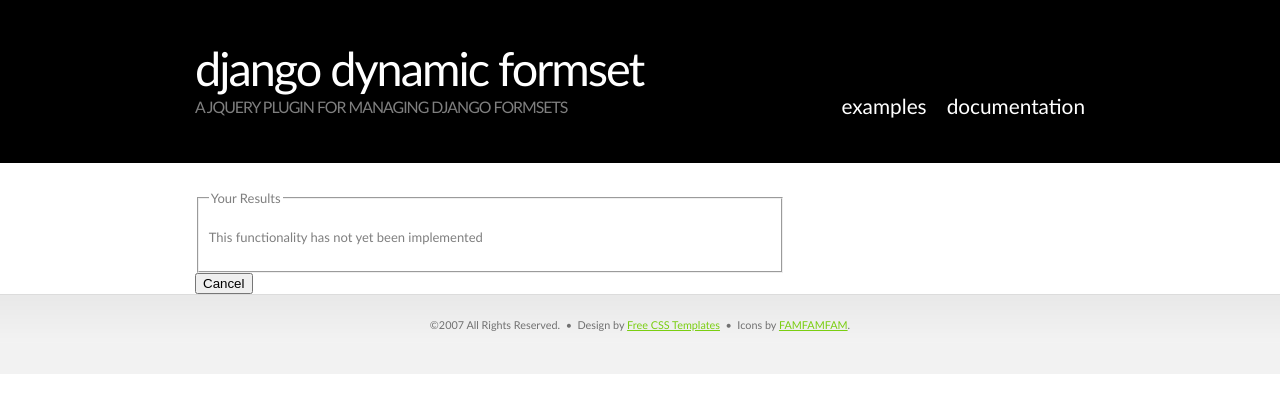
After one commit to shearichard/spellsplash, a Django app: template splsplsh_project/templates/spellweb/display_results.html in a window 1280 px wide. The commit adds this page. Shown: the top 413 px of the page. Run offline with Django 3.2, Linux system fonts and the light colour scheme; the template is opened without the code that fills it, so the values that code supplies are empty.

Commit message:
Placeholder templates/views etc for the 'View Results' functionality

```diff
--- a/splsplsh_project/spellweb/urls.py
+++ b/splsplsh_project/spellweb/urls.py
@@ -10,6 +10,7 @@
     url(r'lc/', views.LearnerCreate.as_view(), name='anamedurl'),
     url(r'attempt/', views.attempt_create, name='attcrea'),
     url(r'attemptsubmission/', views.attempt_submission, name='attemptsubmission'),
+    url(r'showresults/', views.display_results, name='displayresults'),
 )
 #    url(r'^(?P<pk>\d+)/$', views.DetailView.as_view(), name='detail'),
 #    url(r'^(?P<pk>\d+)/results/$', views.ResultsView.as_view(), name='results'),
--- a/splsplsh_project/templates/spellweb/attempt_submission_confirm.html
+++ b/splsplsh_project/templates/spellweb/attempt_submission_confirm.html
@@ -7,6 +7,6 @@
     You've submitted your attempt.
 </p>
 <p>
-    <a href="{% url 'spellweb:index' %}">{% trans "View your results so far" %}</a>
+    <a href="{% url 'spellweb:displayresults' %}">{% trans "View your results so far" %}</a>
 </p>
 {% endblock %}
--- /dev/null
+++ b/splsplsh_project/templates/spellweb/display_results.html
@@ -0,0 +1,13 @@
+{% extends "base.html" %}
+{% load i18n %}
+
+{% block content %}
+
+
+{% csrf_token %}
+    <fieldset>
+         <legend>Your Results</legend>
+         <p>This functionality has not yet been implemented<p>
+    </fieldset>
+    <a href="{% url 'spellweb:index' %}"><button class="spspbutton" type="button">Cancel</button></a>
+{% endblock %}
```
Also changed, not shown: splsplsh_project/spellweb/views.py (+8 -0 lines).
